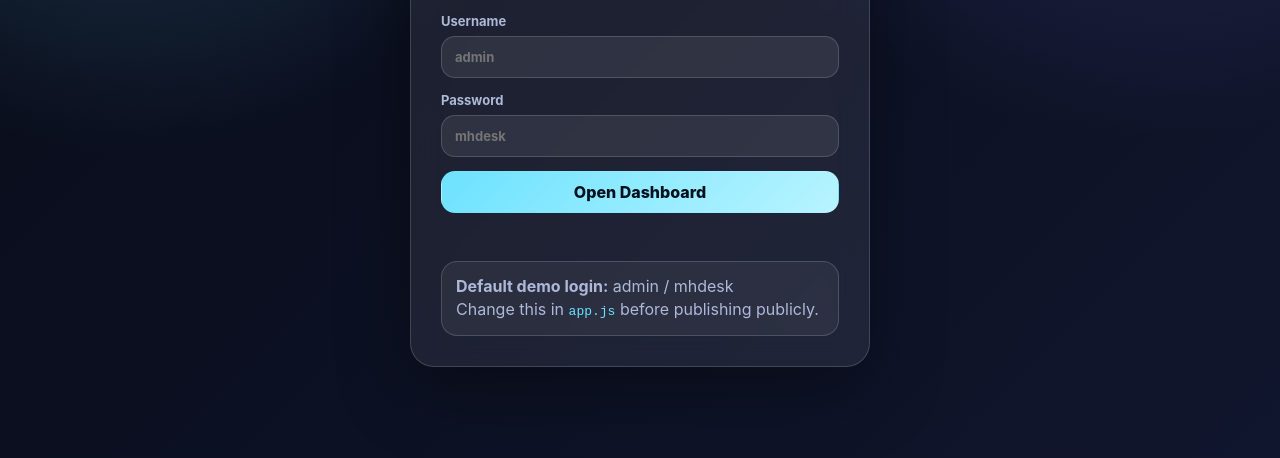
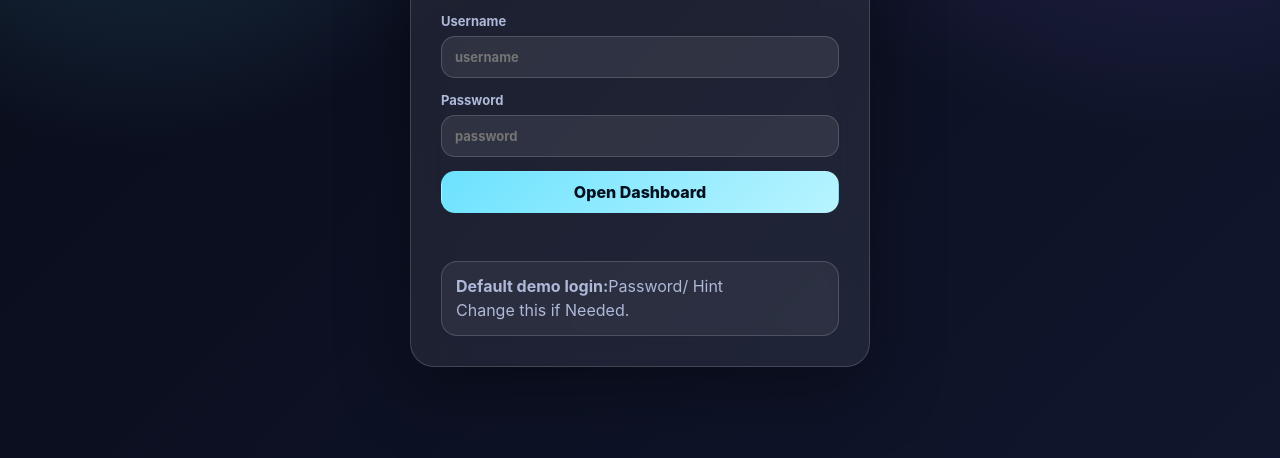
Before and after one commit to delwarhossainae/ai-trading-desk-mh, a plain HTML site: page index.html in a window 1280 px wide. Shown: the part 342-800 px from the top of the page. Drawn offline with Linux system fonts and the light colour scheme.

Commit message:
Update index.html

```diff
--- a/index.html
+++ b/index.html
@@ -17,18 +17,18 @@
         <form id="loginForm" class="form-grid">
           <label>
             Username
-            <input id="loginUser" autocomplete="username" placeholder="admin" required />
+            <input id="loginUser" autocomplete="username" placeholder="username" required />
           </label>
           <label>
             Password
-            <input id="loginPass" type="password" autocomplete="current-password" placeholder="mhdesk" required />
+            <input id="loginPass" type="password" autocomplete="current-password" placeholder="password" required />
           </label>
           <button class="primary-btn" type="submit">Open Dashboard</button>
           <p id="loginError" class="error-text" role="alert"></p>
         </form>
         <div class="hint-box">
-          <strong>Default demo login:</strong> admin / mhdesk<br />
-          Change this in <code>app.js</code> before publishing publicly.
+          <strong>Default demo login:</strong>Password/ Hint<br />
+          Change this if Needed.
         </div>
       </div>
     </section>
```
